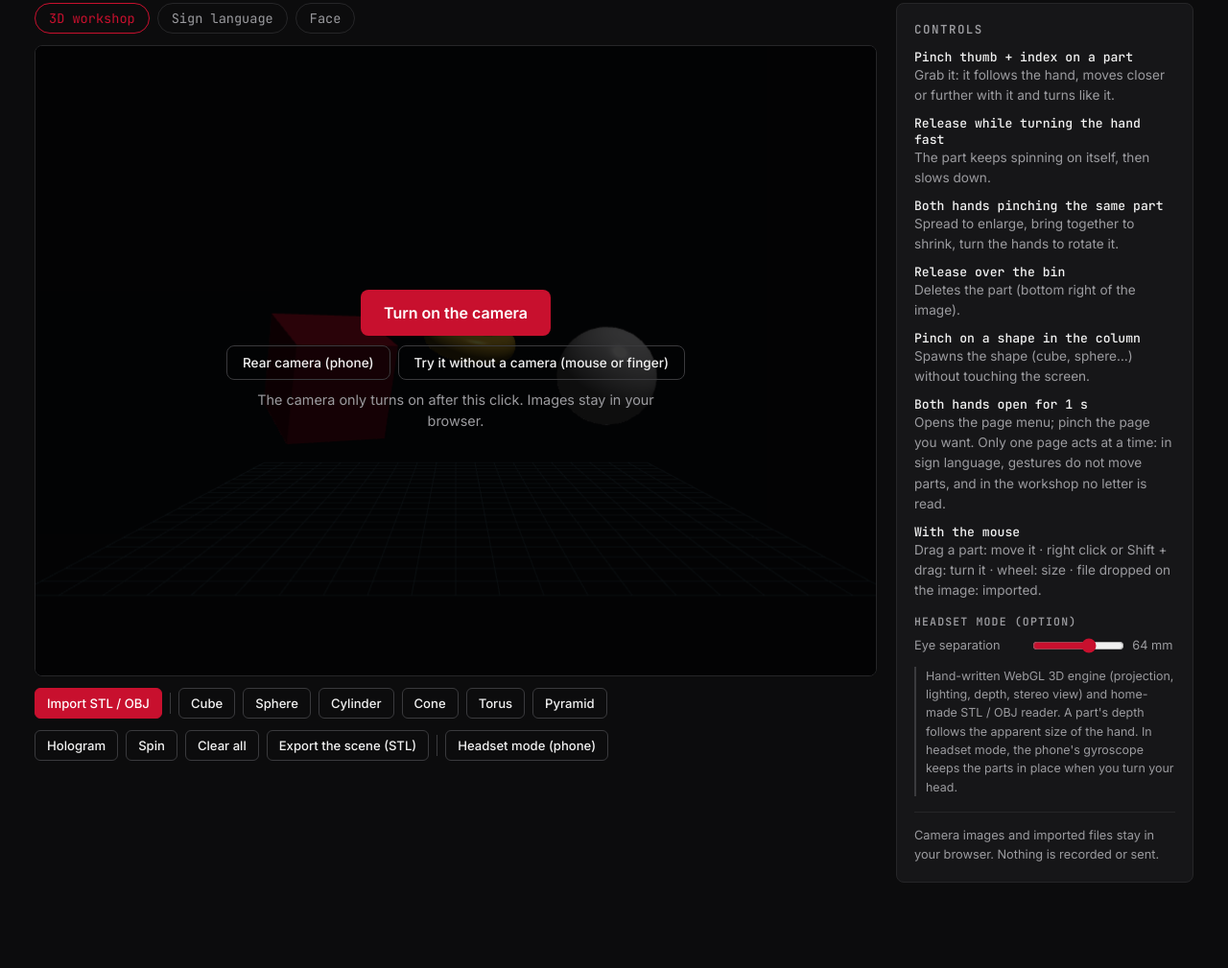
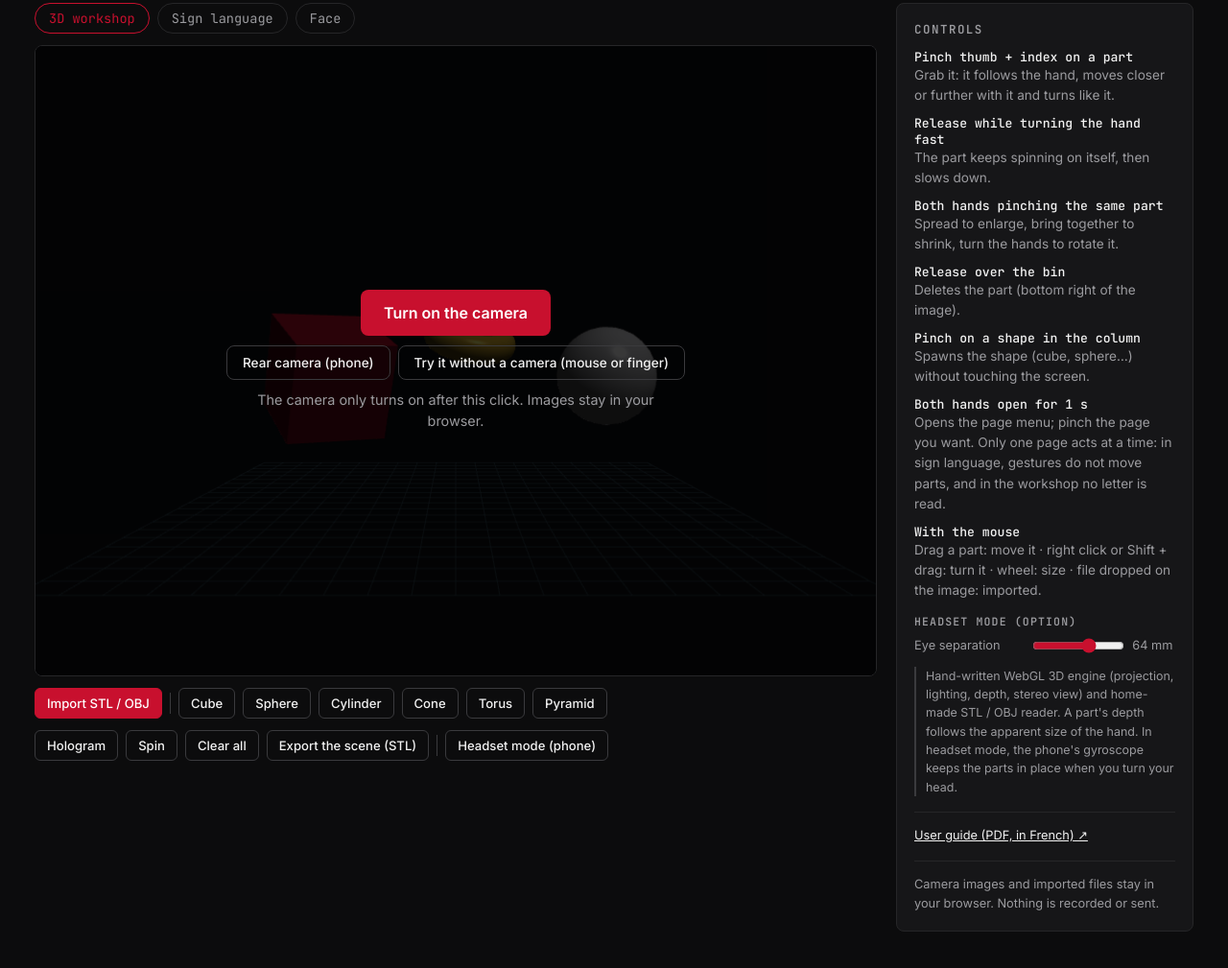
Before and after one commit to Valentin-Auger-Laboratoire/portfolio, a plain HTML site: page demos/vision-main/index.html in a window 1280 px wide. Shown: the part 246-1255 px from the top of the page at 96% size. Before the commit the page ends 1214 px from the top, so only its background shows below. Drawn offline with Linux system fonts and the light colour scheme.

Commit message:
Vision IA : lien vers le guide d'utilisation (PDF)

```diff
--- a/demos/vision-main/app.js
+++ b/demos/vision-main/app.js
@@ -47,7 +47,7 @@ const T = {
     cue_sourire: 'Sourire', cue_moue: 'Coins de bouche bas', cue_bouche: 'Bouche ouverte', cue_sourcilsLeves: 'Sourcils levés', cue_sourcilsFronces: 'Sourcils froncés', cue_yeuxOuverts: 'Yeux écarquillés',
     lim5: "Reconnaissance d'expressions, pas d'identification : le modèle ne sait pas qui est filmé. L'humeur est déduite par des règles sur 52 coefficients d'expression. Une expression n'est pas une émotion : c'est une démonstration, pas un diagnostic.",
     privacy: 'Les images de la caméra et les fichiers importés restent dans votre navigateur. Rien n\'est enregistré ni envoyé.',
-    trash: 'Corbeille', showHands: 'Montrez vos mains à la caméra', held: 'tenue', imported: 'Importées :', importErr: 'Fichier non lu :', tooBig: 'fichier trop gros (> 80 Mo)',
+    guide: "Guide d'utilisation (PDF) ↗", trash: 'Corbeille', showHands: 'Montrez vos mains à la caméra', held: 'tenue', imported: 'Importées :', importErr: 'Fichier non lu :', tooBig: 'fichier trop gros (> 80 Mo)',
     triangles: 'triangles', swipeHint: 'les deux mains ouvertes 1 s : changer de page', menuTitle: 'Choisir la page', menuHint: 'Pincer la page voulue · les deux mains ouvertes 1 s pour fermer', mousePage: 'Souris : glisser = déplacer · clic droit = tourner · molette = taille',
   },
   en: {
@@ -81,7 +81,7 @@ const T = {
     cue_sourire: 'Smile', cue_moue: 'Mouth corners down', cue_bouche: 'Mouth open', cue_sourcilsLeves: 'Brows raised', cue_sourcilsFronces: 'Brows lowered', cue_yeuxOuverts: 'Eyes wide',
     lim5: 'Expression recognition, not identification: the model does not know who is filmed. The mood is inferred by rules on 52 expression coefficients. An expression is not an emotion: this is a demo, not a diagnosis.',
     privacy: 'Camera images and imported files stay in your browser. Nothing is recorded or sent.',
-    trash: 'Bin', showHands: 'Show your hands to the camera', held: 'held', imported: 'Imported:', importErr: 'File not read:', tooBig: 'file too large (> 80 MB)',
+    guide: 'User guide (PDF, in French) ↗', trash: 'Bin', showHands: 'Show your hands to the camera', held: 'held', imported: 'Imported:', importErr: 'File not read:', tooBig: 'file too large (> 80 MB)',
     triangles: 'triangles', swipeHint: 'both hands open for 1 s: change page', menuTitle: 'Choose the page', menuHint: 'Pinch the page you want · both hands open for 1 s to close', mousePage: 'Mouse: drag = move · right click = turn · wheel = size',
   },
 };
--- a/demos/vision-main/index.html
+++ b/demos/vision-main/index.html
@@ -220,6 +220,7 @@
           <div class="bars" id="cueBars"></div>
           <p class="limits" data-t="lim5">Reconnaissance d'expressions, pas d'identification : le modèle ne sait pas qui est filmé. L'humeur est déduite par des règles sur 52 coefficients d'expression. Une expression n'est pas une émotion : c'est une démonstration, pas un diagnostic.</p>
         </div>
+        <p class="privacy"><a id="guide" href="https://github.com/Valentin-Auger-Laboratoire/vision-main/blob/main/docs/guide-utilisation.pdf" target="_blank" rel="noopener" style="color:var(--text)" data-t="guide">Guide d'utilisation (PDF) ↗</a></p>
         <p class="privacy" data-t="privacy">Les images de la caméra et les fichiers importés restent dans votre navigateur. Rien n'est enregistré ni envoyé.</p>
       </aside>
     </div>
```
Also changed, not shown: 1 other file.
